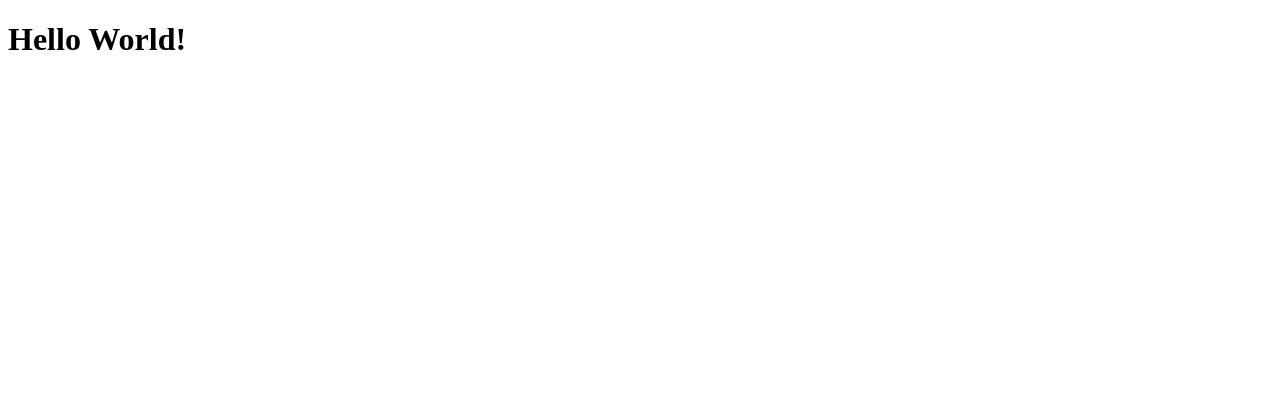
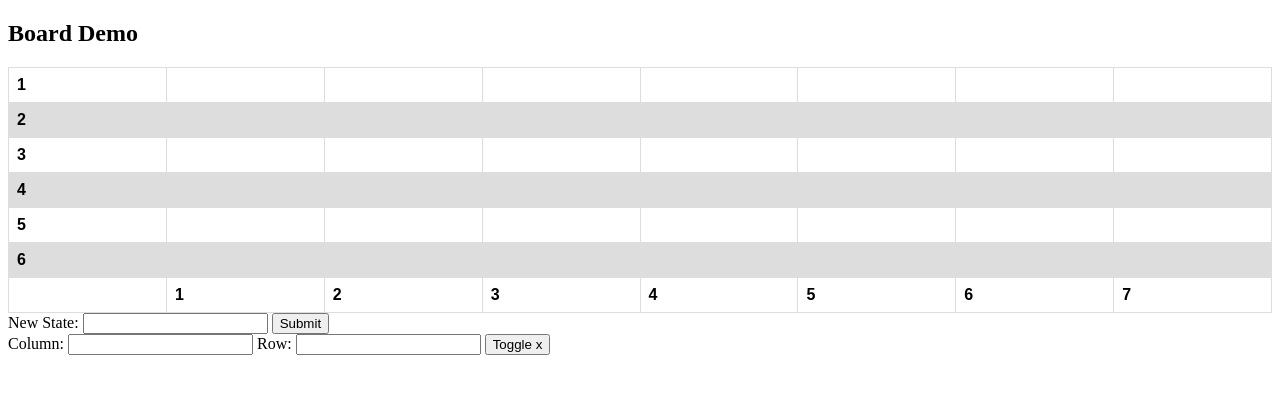
Before and after one commit to shane-riley/Aka-bo, a plain HTML site: page static/index.html in a window 1280 px wide. Drawn offline with Linux system fonts and the light colour scheme.

Commit message:
Board partial example

```diff
--- a/static/index.html
+++ b/static/index.html
@@ -1,9 +1,183 @@
 <!DOCTYPE html>
 <html>
-  <head>
-    <title>Aka-bo!</title>
-  </head>
-  <body>
-    <h1>Hello World!</h1>
-  </body>
+
+<head>
+  <style>
+    table {
+      font-family: arial, sans-serif;
+      border-collapse: collapse;
+      width: 100%;
+    }
+
+    td,
+    th {
+      border: 1px solid #dddddd;
+      text-align: left;
+      padding: 8px;
+    }
+
+    tr:nth-child(even) {
+      background-color: #dddddd;
+    }
+  </style>
+</head>
+
+<body>
+
+  <h2>Board Demo</h2>
+
+  <!-- Begin Board -->
+
+
+  <table>
+    <tbody id="board">
+      <tr id="row-1">
+        <td>
+          <strong>
+            1
+          </strong>
+        </td>
+        <td> </td>
+        <td> </td>
+        <td> </td>
+        <td> </td>
+        <td> </td>
+        <td> </td>
+        <td> </td>
+      </tr>
+      <tr id="row-2">
+        <td>
+          <strong>
+            2
+          </strong>
+        </td>
+        <td> </td>
+        <td> </td>
+        <td> </td>
+        <td> </td>
+        <td> </td>
+        <td> </td>
+        <td> </td>
+      </tr>
+      <tr id="row-3">
+        <td>
+          <strong>
+            3
+          </strong>
+        </td>
+        <td> </td>
+        <td> </td>
+        <td> </td>
+        <td> </td>
+        <td> </td>
+        <td> </td>
+        <td> </td>
+      </tr>
+      <tr id="row-4">
+        <td>
+          <strong>
+            4
+          </strong>
+        </td>
+        <td> </td>
+        <td> </td>
+        <td> </td>
+        <td> </td>
+        <td> </td>
+        <td> </td>
+        <td> </td>
+      </tr>
+      <tr id="row-5">
+        <td>
+          <strong>
+            5
+          </strong>
+        </td>
+        <td> </td>
+        <td> </td>
+        <td> </td>
+        <td> </td>
+        <td> </td>
+        <td> </td>
+        <td> </td>
+      </tr>
+      <tr id="row-6">
+        <td>
+          <strong>
+            6
+          </strong>
+        </td>
+        <td> </td>
+        <td> </td>
+        <td> </td>
+        <td> </td>
+        <td> </td>
+        <td> </td>
+        <td> </td>
+      </tr>
+    </tbody>
+    <tfoot>
+      <th> </th>
+      <th>1</th>
+      <th>2</th>
+      <th>3</th>
+      <th>4</th>
+      <th>5</th>
+      <th>6</th>
+      <th>7</th>
+    </tfoot>
+  </table>
+  <!-- End Board -->
+
+  <form>
+    <label for="newState"> New State: </label>
+    <input type="text" id="newState">
+    <input type="submit" value="Submit">
+  </form>
+
+  <label for="col-input"> Column: </label>
+  <input type="text" id="col-input">
+  <label for="row-input"> Row: </label>
+  <input type="text" id="row-input">
+  <button onclick="textToBoard()">Toggle x</button>
+
+  <script>
+
+
+    // IDEAS FOR MS2
+    // TODO: Implement drawBoard, so we can populate the board
+    // based on a hardcoded string
+
+
+    function drawBoard(boardString) {
+
+      // Given the board state represented by
+      // boardString, update the board on screen
+
+      // .getElementById
+      // 6 rows, 7 cols: 42 cells
+
+
+    }
+
+    function textToBoard() {
+
+      row = parseInt(document.getElementById('row-input').value) -1;
+      col = parseInt(document.getElementById('col-input').value) -1;
+
+      row_element = document.getElementById(`row-${row+1}`);
+      cell_element = row_element.querySelector(`:nth-child(${col+2})`);
+
+      // Toggle
+      if (cell_element.innerHTML === 'x') {
+        cell_element.innerHTML = ' ';
+      } else {
+        cell_element.innerHTML = 'x';
+      }
+    }
+
+  </script>
+
+</body>
+
 </html>
```
Also changed, not shown: static/Board.html (deleted, +0 -135 lines).
